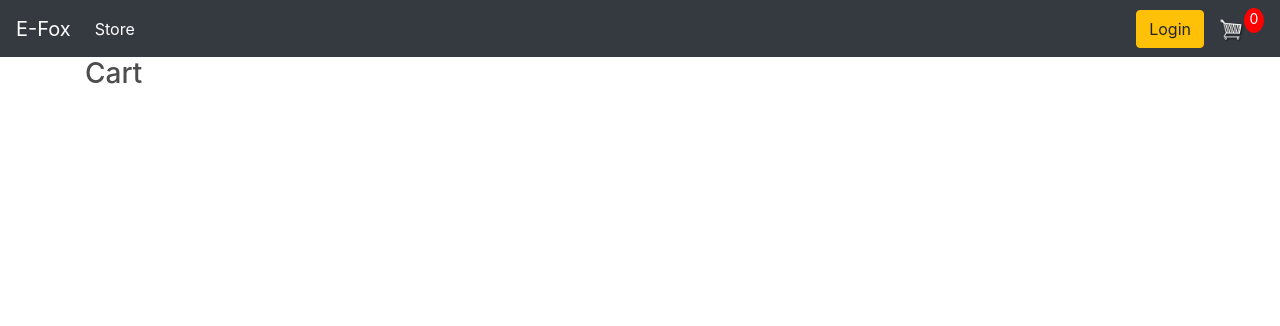
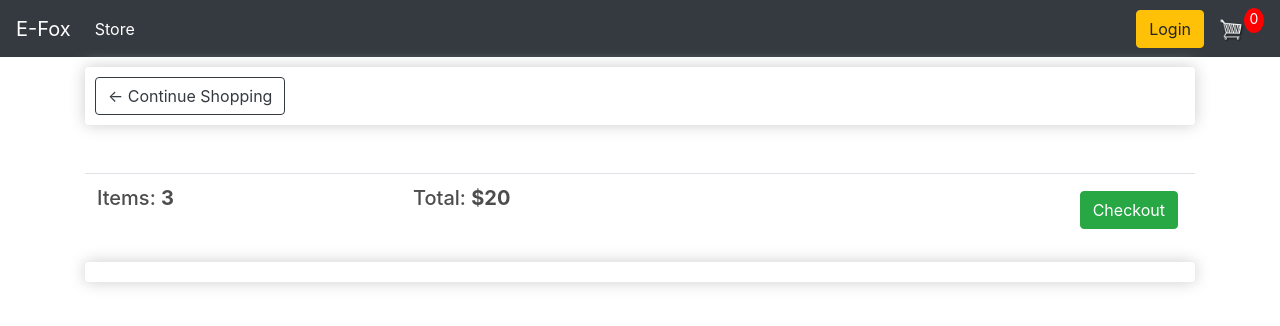
Before and after one commit to FX2One/estore, a Django app: template store/templates/store/Cart.html in a window 1280 px wide. Shown: the top 326 px of the page. Run offline with Django 3.2, Linux system fonts and the light colour scheme; the template is opened without the code that fills it, so the values that code supplies are empty.

Commit message:
cart styling

```diff
--- a/store/templates/store/Cart.html
+++ b/store/templates/store/Cart.html
@@ -1,5 +1,30 @@
 {% extends 'store/main.html' %}
 {% load static %}
 {% block content %}
- <h3>Cart</h3>
+
+<div class="row">
+    <div class="col-lg-12">
+        <div class="box-element">
+           <a class="btn btn-outline-dark" href="{% url 'store' %}">&#x2190; Continue Shopping</a>
+        </div>
+
+        <br>
+        <br>
+        <table class="table">
+            <tr>
+             <th><h5>Items: <strong>3</strong></h5></th> <!-- temporary values-->
+             <th><h5>Total: <strong>$20</strong></h5></th>
+             <th>
+                 <a style="float:right; margin:5px;" class="btn btn-success" href="{%url 'checkout' %}">Checkout</a>
+             </th>
+            </tr>
+        </table>
+
+        <div class="box-element">
+
+        </div>
+
+    </div>
+</div>
+
 {% endblock content %}
```
Also changed, not shown: store/static/store/images/arrow-down.png (added), store/static/store/images/arrow-up.png (added).
